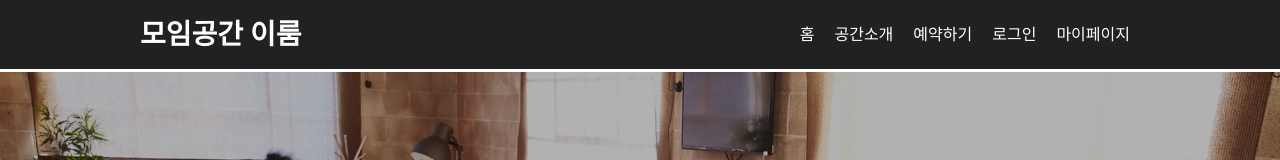
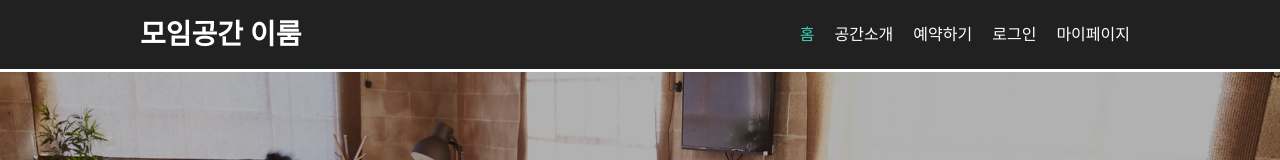
Before and after one commit to jseo9732/iroom-clone, a React (Create React App) app: page / in a window 1280 px wide. Shown: the top 160 px of the page. Built offline with nearby package versions, Linux system fonts and the light colour scheme.

Commit message:
Feat: 개선 네비게이션 클릭 시 색 변화

```diff
--- a/src/components/Navigation.css
+++ b/src/components/Navigation.css
@@ -28,9 +28,13 @@
   display: flex;
 }
 
-.HeaderMenu a {
+.NavBtn {
   padding: 10px;
   font-size: 16px;
   color: #ffffff;
   text-decoration: none;
 }
+
+.active {
+  color: #3eccb5;
+}
--- a/src/components/Navigation.js
+++ b/src/components/Navigation.js
@@ -1,61 +1,31 @@
-import { useEffect, useState } from "react";
-import { Link } from "react-router-dom";
+import React from "react";
+import { Link, NavLink } from "react-router-dom";
 import "./Navigation.css";
 
 export default function Navigation() {
-  const [currentClick, setCurrentClick] = useState(null);
-  const [prevClick, setPrevClick] = useState(null);
-
-  const onMenuClick = (e) => {
-    setCurrentClick(e.target.id);
-  };
-
-  useEffect(() => {
-    if (currentClick !== null) {
-      let current = document.getElementById(currentClick);
-      current.style.color = "#3eccb5";
-    }
-
-    if (prevClick !== null) {
-      let prev = document.getElementById(prevClick);
-      prev.style.color = "#ffffff";
-    }
-    setPrevClick(currentClick);
-  }, [currentClick]);
-
   return (
     <div className="HeaderContainer">
       <div className="HeaderBox">
         <Link to="/" className="HeaderTitle">
           모임공간 이룸
         </Link>
-        <ul className="HeaderMenu">
-          <li>
-            <Link to="/" id="1" onClick={onMenuClick}>
-              홈
-            </Link>
-          </li>
-          <li>
-            <Link to="/intro" id="2" onClick={onMenuClick}>
-              공간소개
-            </Link>
-          </li>
-          <li>
-            <Link to="/reservation" id="3" onClick={onMenuClick}>
-              예약하기
-            </Link>
-          </li>
-          <li>
-            <Link to="/login" id="4" onClick={onMenuClick}>
-              로그인
-            </Link>
-          </li>
-          <li>
-            <Link to="/profile" id="5" onClick={onMenuClick}>
-              마이페이지
-            </Link>
-          </li>
-        </ul>
+        <div className="HeaderMenu">
+          <NavLink to="/" className="NavBtn">
+            홈
+          </NavLink>
+          <NavLink to="/intro" className="NavBtn">
+            공간소개
+          </NavLink>
+          <NavLink to="/reservation" className="NavBtn">
+            예약하기
+          </NavLink>
+          <NavLink to="/login" className="NavBtn">
+            로그인
+          </NavLink>
+          <NavLink to="/profile" className="NavBtn">
+            마이페이지
+          </NavLink>
+        </div>
       </div>
     </div>
   );
```
